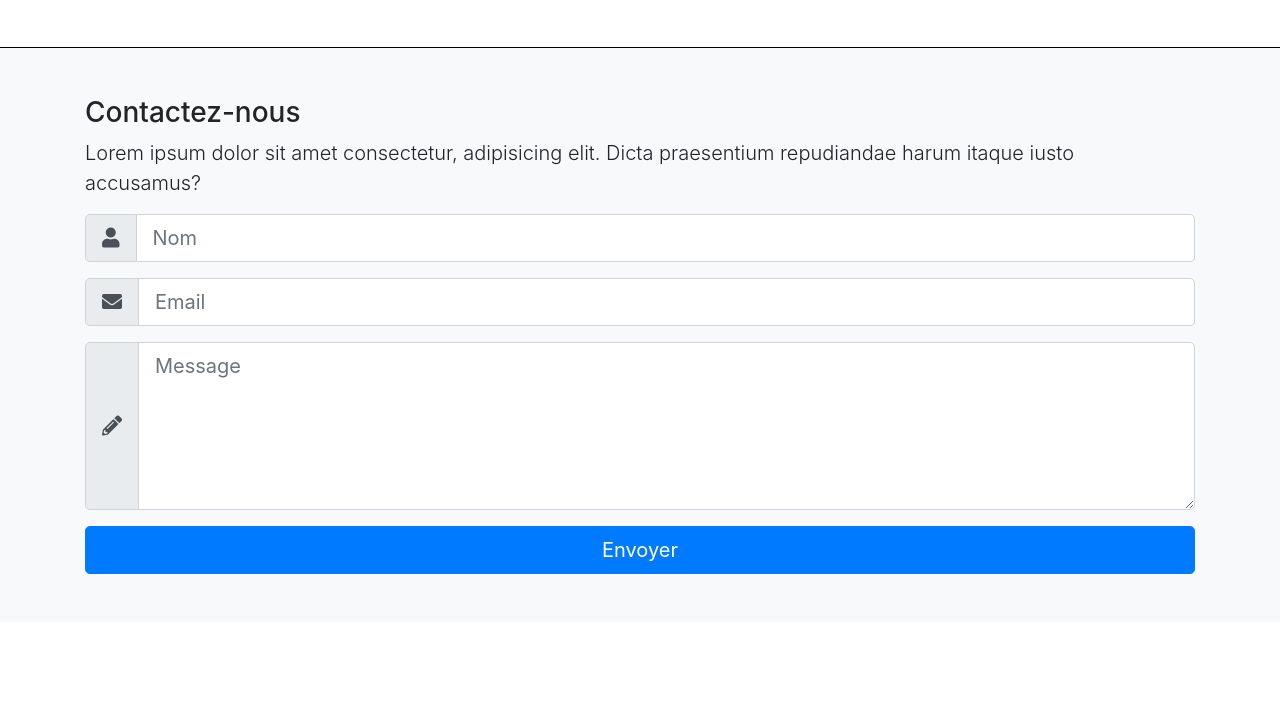
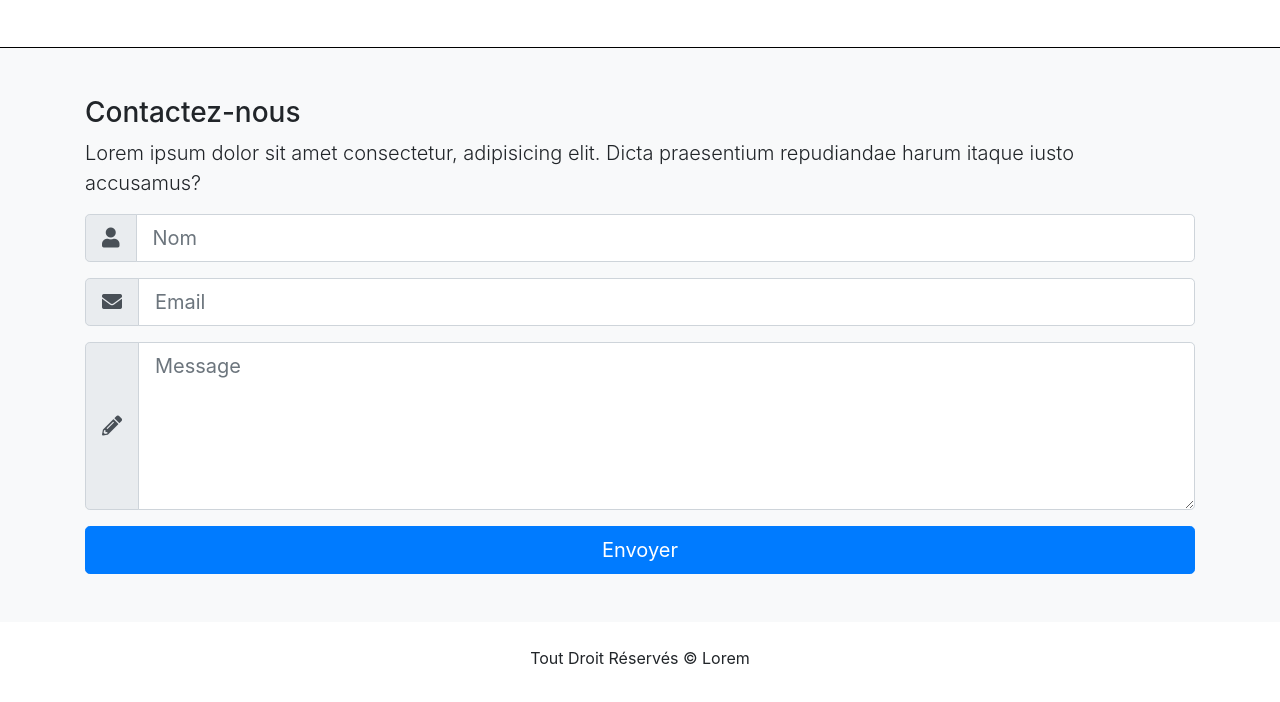
Before and after one commit to Thiernomdou/SideBootstrap, a plain HTML site: page index.html in a window 1280 px wide. Shown: the part 4269-4971 px from the top of the page. Before the commit the page ends 4891 px from the top, so only its background shows below. Drawn offline with nearby package versions, Linux system fonts and the light colour scheme; some packages are replaced by stand-ins of ours; a script that the page names is missing.

Commit message:
SectionForm

```diff
--- a/index.html
+++ b/index.html
@@ -499,7 +499,19 @@
     </section>
 
 
+    <!-- footer -->
 
+    <footer class="text-center p-4">
+        <div class="container">
+            <div class="row">
+                <div class="col">
+                    <p>Tout Droit Réservés &copy;
+                        <span id="year">Lorem</span>
+                    </p>
+                </div>
+            </div>
+        </div>
+    </footer>
 
 
 
```
